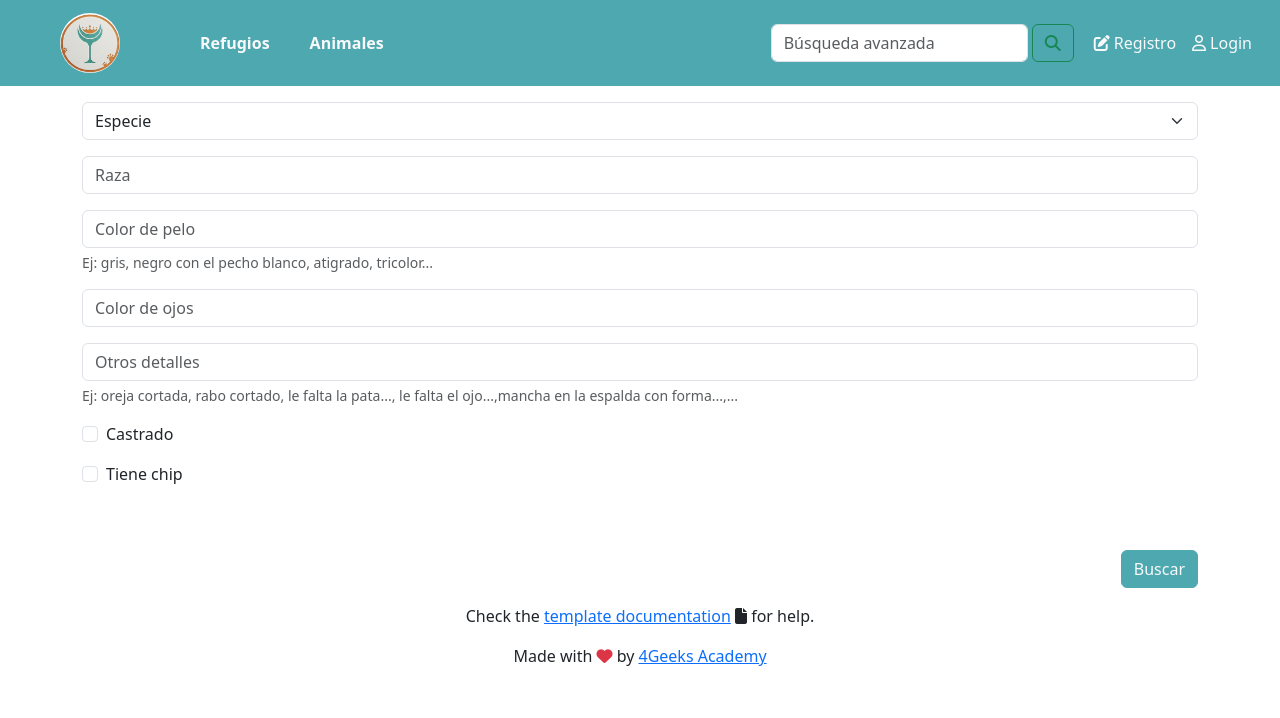
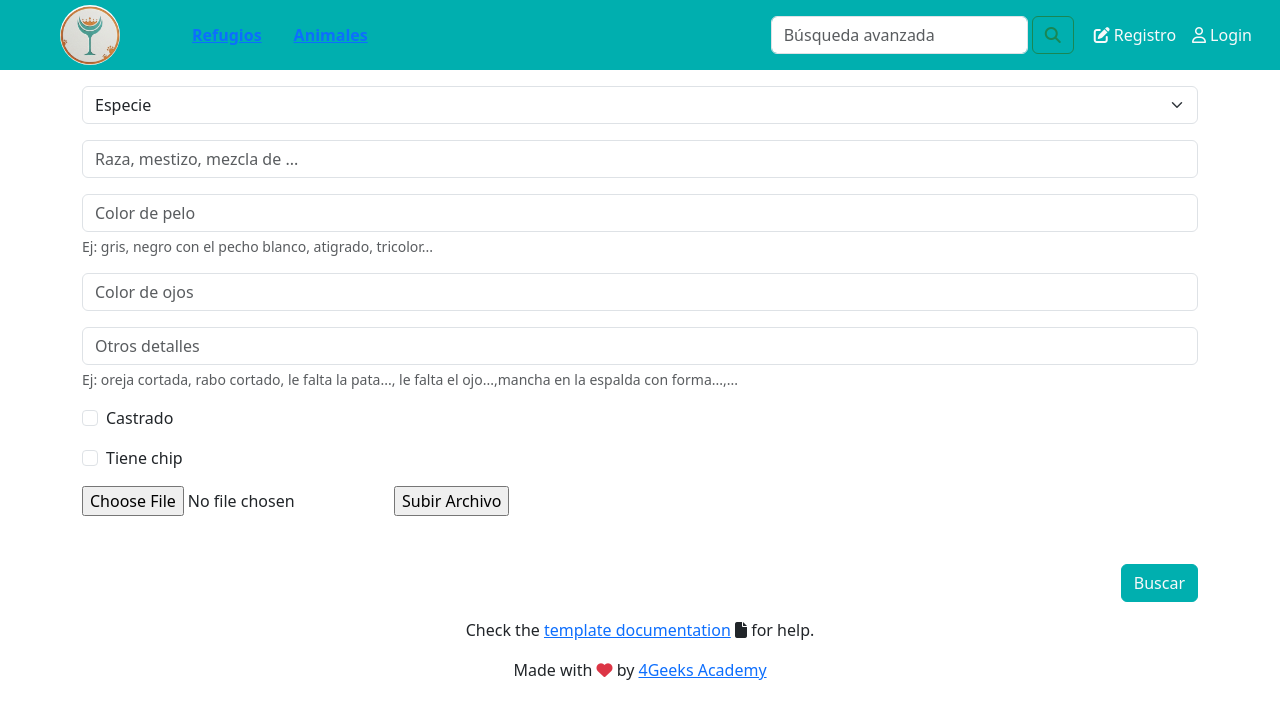
Before and after one commit to 4GeeksAcademy/Proyecto-final-CEMJ-Ishtar-Inanna, a React app: page /filteredsearch in a window 1280 px wide. Built offline with nearby package versions, Linux system fonts and the light colour scheme; no server answers; some icons are missing.

Commit message:
Design changes + refuges and animals pages created

```diff
--- a/src/front/components/Navbar.jsx
+++ b/src/front/components/Navbar.jsx
@@ -6,7 +6,7 @@ import Logo from "../assets/img/Logo.png";
 
 export const Navbar = () => {
 	return (
-		<nav className="navbar navbar-expand-lg text-light">
+		<nav className="navbar navbar-expand-lg text-light color-text-light">
 			<div className="container-fluid text-light">
 				<a className="navbar-brand mx-5" href="#">
 					{/* <button className="navbar-toggler" type="button" data-bs-toggle="collapse" data-bs-target="#navbarSupportedContent" aria-controls="navbarSupportedContent" aria-expanded="false" aria-label="Toggle navigation"> */}
@@ -14,11 +14,13 @@ export const Navbar = () => {
 				{/* </button> */}
 				<div className="collapse navbar-collapse" id="navbarSupportedContent">
 					<ul className="navbar-nav me-auto">
-						<li className="nav-item mx-4">
-							<a className="nav-link text-light" href="#"><b>Refugios</b></a>
+						<li className="nav-item mx-3">
+							<a className="nav-link text-light"><b><Link to="/Refuges">Refugios
+							</Link></b>
+							</a>
 						</li>
 						<li className="nav-item">
-							<a className="nav-link text-light" href="#"><b>Animales</b></a>
+							<a className="nav-link text-light" href="#"><b><Link to="/Animals">Animales</Link></b></a>
 						</li>
 
 					</ul>
--- a/src/front/index.css
+++ b/src/front/index.css
@@ -3,20 +3,21 @@
   width: 60px;
   height: 60px;
   border-radius: 80%;
-  border-color: #980000;
+  border-color: #D97A00;
 }
 
-.boton-buscar {
-  background-color: #4da8b0; /* Un color púrpura personalizado */
-  border-color: #4da8b0;
-
+.boton {
+  background-color: #00AFAF; /* Un color púrpura personalizado */
+  border-color: #00AFAF;
 }
 
-.boton-buscar:active {
-  background-color: #008c98;
+.boton:hover {
+  background-color: #D97A00;
 }
 
 
 nav {
-  background-color: #4da8b0;
+  background-color: #00AFAF;
+  height: 70px;
+  color: white;
 }
--- a/src/front/pages/FilteredSearch.jsx
+++ b/src/front/pages/FilteredSearch.jsx
@@ -1,3 +1,5 @@
+import Fondo from "../assets/img/Fondo.png";
+
 export const FilteredSearch = () => {
   // Access the global state and dispatch function using the useGlobalReducer hook.
 
@@ -5,7 +7,7 @@ export const FilteredSearch = () => {
   return (
       <form className="container mt-3">
         <div className="input-group mb-3">
-        <select class="form-select" id="inputGroupSelect01">
+          <select className="form-select" id="inputGroupSelect01">
             <option placeholder="Especie" selected>Especie</option>
             <option value="1">Perro</option>
             <option value="2">Gato</option>
@@ -17,7 +19,7 @@ export const FilteredSearch = () => {
         </div>
 
         <div className="input-group mb-3">
-        <input type="text" className="form-control" placeholder="Raza" aria-label="Raza"/>
+          <input type="text" className="form-control" placeholder="Raza, mestizo, mezcla de ..." aria-label="Raza" />
         </div>
 
         <div className="mb-3">
@@ -39,19 +41,23 @@ export const FilteredSearch = () => {
         </div>
 
         <div className="mb-3 form-check">
-        <input type="checkbox" class="form-check-input" id="exampleCheck1"/>
+          <input type="checkbox" class="form-check-input" id="exampleCheck1" />
           <label className="form-check-label" for="exampleCheck1">Castrado</label>
         </div>
 
         <div class="mb-3 form-check">
-        <input type="checkbox" class="form-check-input" id="exampleCheck1"/>
+          <input type="checkbox" class="form-check-input" id="exampleCheck1" />
           <label className="form-check-label" for="exampleCheck1">Tiene chip</label>
         </div>
 
-      <div className="d-flex justify-content-end">
-        <button type="submit" className="boton-buscar btn btn-md mt-5 text-light">Buscar</button>
+        <div action="upload_script.php" method="post" enctype="multipart/form-data">
+          <input type="file" name="archivo"/>
+          <input type="submit" value="Subir Archivo"/>
         </div>
 
+        <div className="d-flex justify-content-end">
+          <button type="submit" className="boton btn btn-md mt-5 text-light">Buscar</button>
+        </div>
       </form>
 
         );
--- /dev/null
+++ b/src/front/pages/Refuges.jsx
@@ -0,0 +1,18 @@
+export const Refuges = () => {
+//     // Access the global state and dispatch function using the useGlobalReducer hook.
+
+
+   return (
+      <div className="container mt-5">
+        <div className="card" style={{width: "18rem"}}>           <img src="..." className="card-img-top" alt="..."/>
+               <div className="card-body">
+                    <h5 className="card-title">Los Aristogatos de Boadilla</h5>
+                   <p className="card-text">Asociación de protección animal en Boadilla del Monte</p>
+                  <a href="#" className="boton btn btn-primary">Más información</a>
+               </div>
+       </div>
+       </div>
+
+    );
+
+ };
--- a/src/front/routes.jsx
+++ b/src/front/routes.jsx
@@ -10,6 +10,8 @@ import { Home } from "./pages/Home";
 import { Single } from "./pages/Single";
 import { Demo } from "./pages/Demo";
 import { FilteredSearch } from "./pages/FilteredSearch";
+import { Refuges } from "./pages/Refuges";
+import { Animals } from "./pages/Animals/";
 
 export const router = createBrowserRouter(
     createRoutesFromElements(
@@ -27,6 +29,8 @@ export const router = createBrowserRouter(
         <Route path="/single/:theId" element={ <Single />} />  {/* Dynamic route for single items */}
         <Route path="/demo" element={<Demo />} />
         <Route path="/filteredsearch" element={<FilteredSearch />} />
+        <Route path="/refuges" element={<Refuges />} />
+        <Route path="/animals" element={<Animals />} />
       </Route>
     )
 );
```
Also changed, not shown: src/front/pages/Animals.jsx (added, +22 -0 lines), 1 other file. Lines whose indentation alone changed are shown as unchanged.
